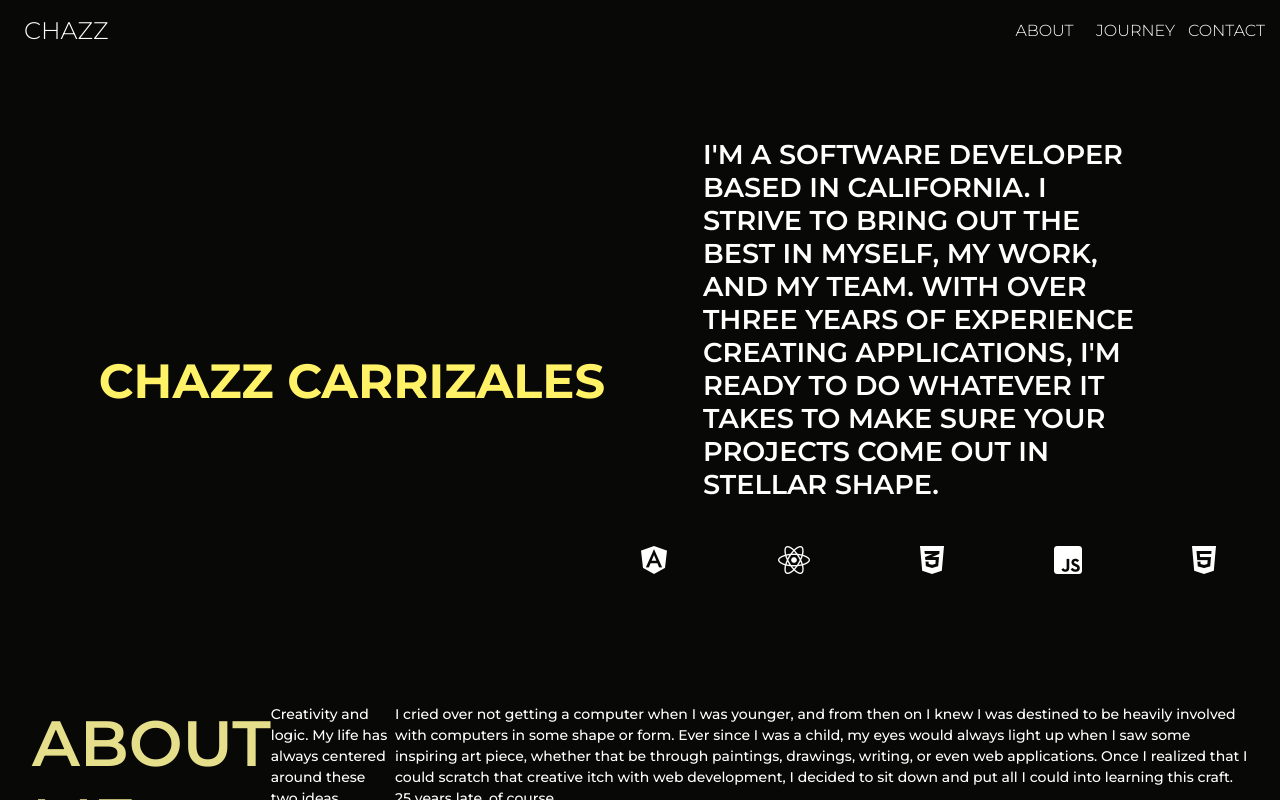
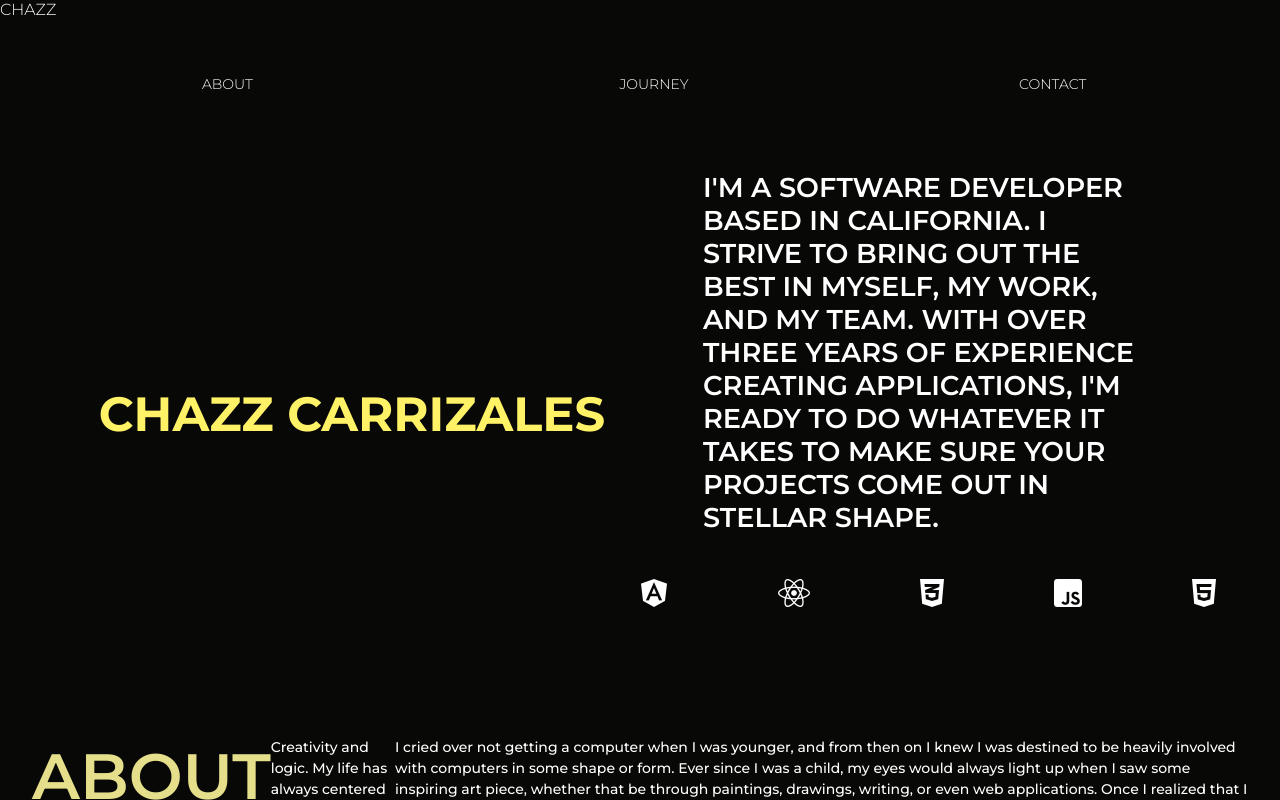
Before and after one commit to czcarrizales/react-portfolio, a React (Create React App) app: page / in a window 1280 px wide. Shown: the top 800 px of the page. Built offline with nearby package versions, Linux system fonts and the light colour scheme.

Commit message:
various css tweaks to navbar

```diff
--- a/src/css/Navbar.css
+++ b/src/css/Navbar.css
@@ -1,36 +1,33 @@
-.navbar-container {
+nav {
     display: flex;
     flex-direction: row;
     justify-content: space-between;
     align-items: center;
     text-align: center;
-    height: 60px;
-}
-
-nav {
-    height: 100%;
+    font-size: .875rem;
+    margin-left: 2em;
+    margin-right: 2em;
+    margin-top: 4em;
 }
 
 .navLinks {
     display: flex;
     list-style: none;
-    height: 100%;
+    width: 100%;
 }
 
-li,
-.navLinks a {
-    display: flex;
-    justify-content: center;
-    align-items: center;
+li {
+    flex: 1 1 0px;
     color: white;
     text-decoration: none;
-    font-size: 1rem;
+}
+
+nav ul li:nth-child(2) {
+    margin-left: 2em;
 }
 
 .navLinks a {
-    margin-right: 1em;
-    height: 100%;
-    width: 75px;
+    text-decoration: none;
 }
 
 .navLinks a:hover {
@@ -38,8 +35,6 @@ li,
 }
 
 .logo {
-    font-size: 1.5rem;
     text-decoration: none;
     color: white;
-    margin-left: 1em;
 }
```
